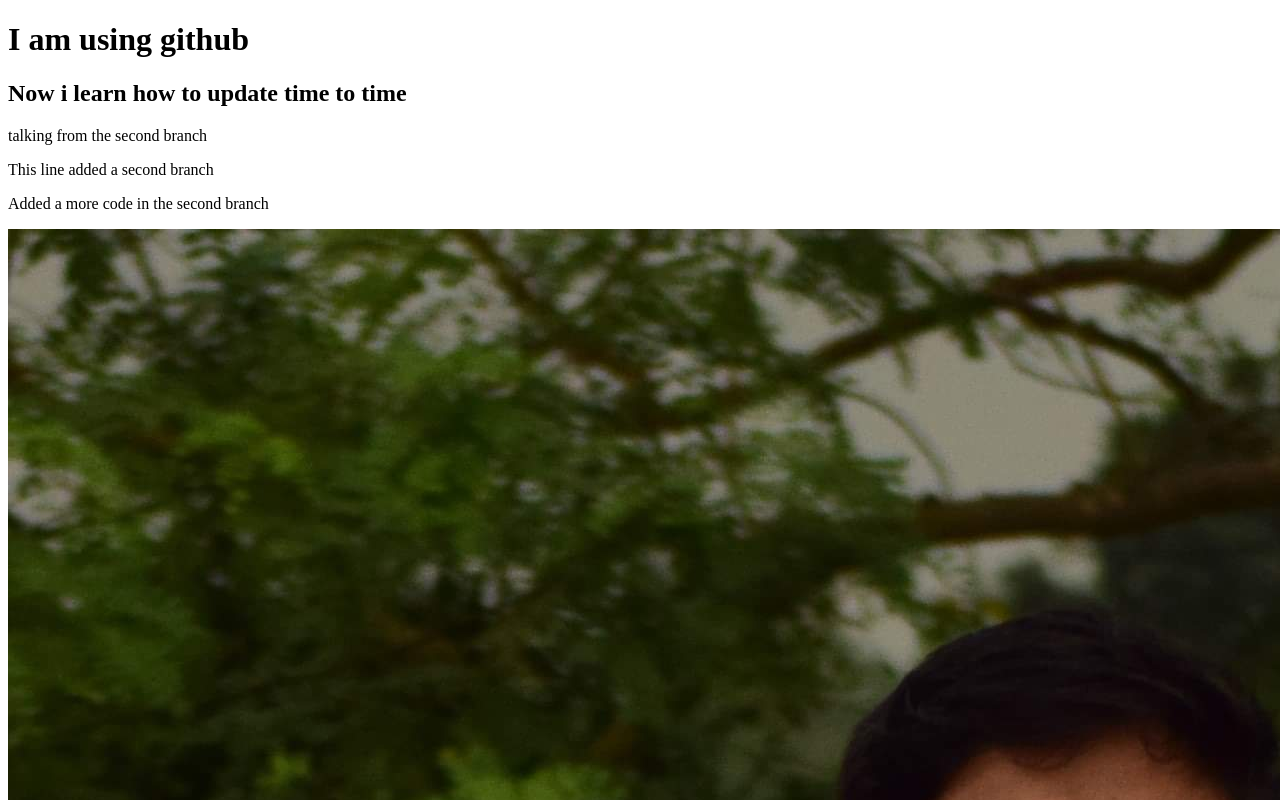
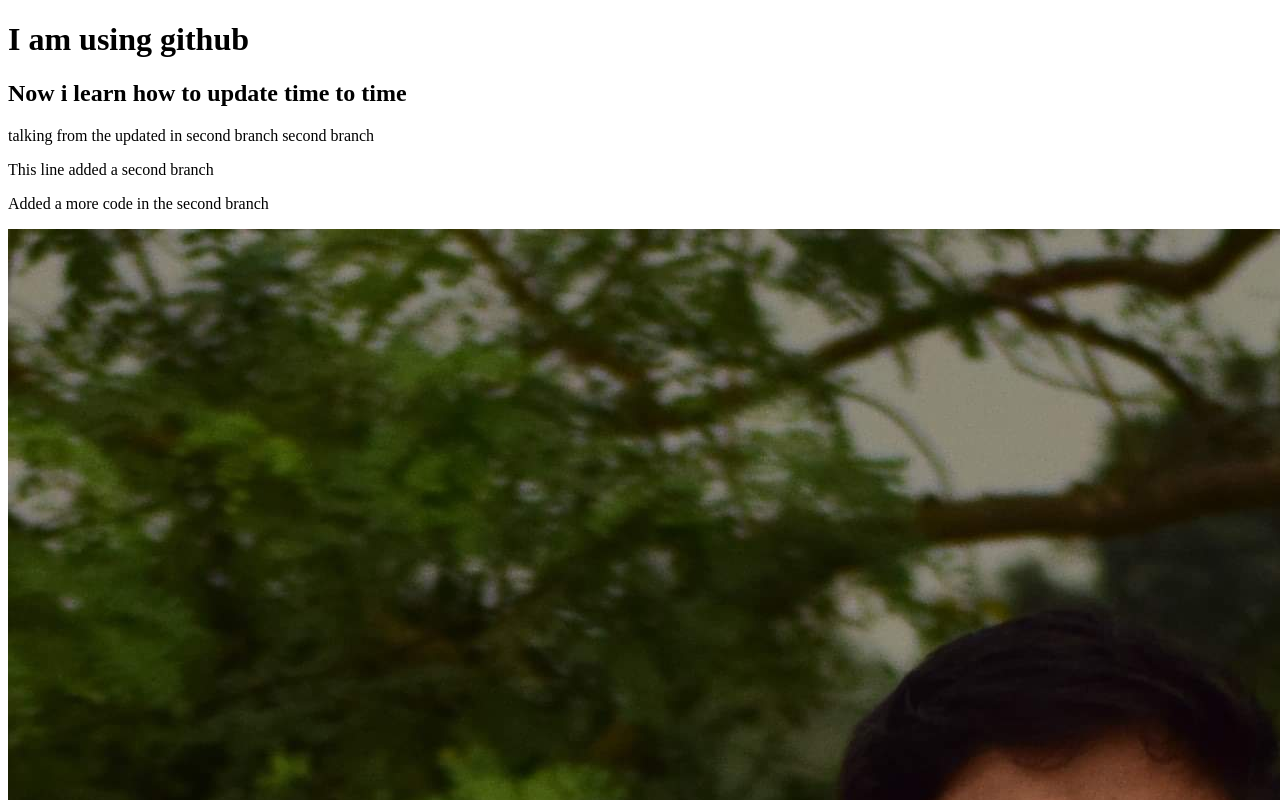
Before and after one commit to amin1165164/my-first-website, a plain HTML site: page index.html in a window 1280 px wide. Shown: the top 800 px of the page. Drawn offline with Linux system fonts and the light colour scheme.

```diff
--- a/index.html
+++ b/index.html
@@ -8,7 +8,7 @@
 <body>
     <h1>I am using github</h1>
     <h2>Now i learn how to update time to time</h2>
-    <p>talking from the second branch</p>
+    <p>talking from the updated in second branch second branch</p>
     <p>This line added a second branch</p>
     <p>Added a more code in the second branch</p>
     <img src="user3.jpg" alt="">
```
